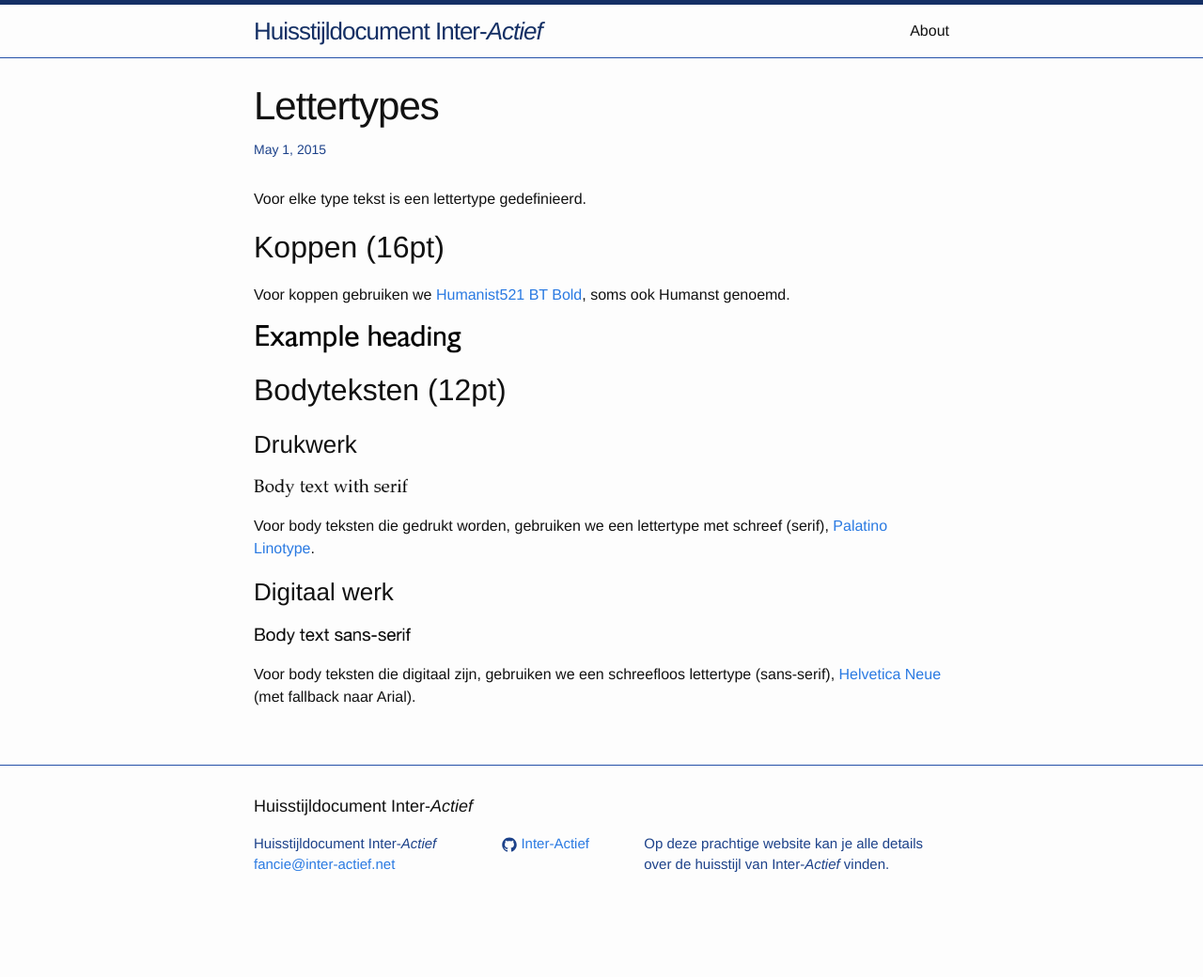
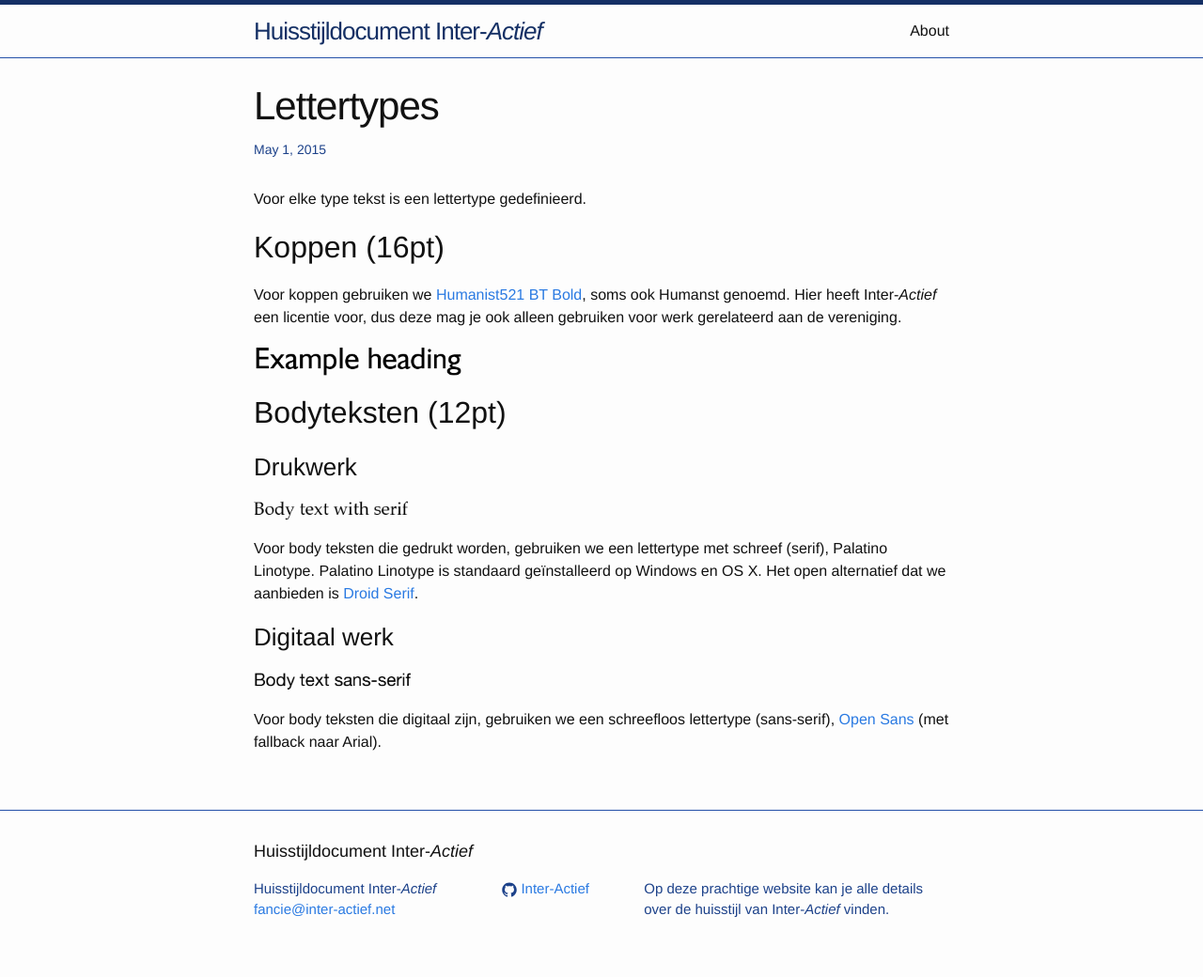
Before and after one commit to Inter-Actief/fancie-huisstijldocument, a Jekyll site: the page built from _posts/2015-05-01-lettertypes.markdown, in a window 1280 px wide. Shown: the whole page at 94% size. Built offline with Jekyll 4.4.1, drawn with Linux system fonts in a browser that asks for light colours; before the commit the page ends 992 px from its top, so only the background shows below that.

Commit message:
Removed copyrighted material

```diff
--- a/_posts/2015-05-01-lettertypes.markdown
+++ b/_posts/2015-05-01-lettertypes.markdown
@@ -9,7 +9,7 @@
 
 Koppen (16pt)
 -------------
-Voor koppen gebruiken we [Humanist521 BT Bold]({{ site.baseurl }}/assets/humanist-521-bt.ttf), soms ook Humanst genoemd.
+Voor koppen gebruiken we [Humanist521 BT Bold]({{ site.baseurl }}/assets/humanist-521-bt.ttf), soms ook Humanst genoemd. Hier heeft Inter-*Actief* een licentie voor, dus deze mag je ook alleen gebruiken voor werk gerelateerd aan de vereniging.
 
 <img src="{{ site.baseurl }}/assets/heading.png" style="height: 35px" />
 
@@ -19,9 +19,9 @@
 ### Drukwerk
 <img src="{{ site.baseurl }}/assets/body-text-with-serif.png" style="height: 25px"/>
 
-Voor body teksten die gedrukt worden, gebruiken we een lettertype met schreef (serif), [Palatino Linotype]({{ site.baseurl }}/assets/palatino-linotype.ttf).
+Voor body teksten die gedrukt worden, gebruiken we een lettertype met schreef (serif), Palatino Linotype. Palatino Linotype is standaard geïnstalleerd op Windows en OS X. Het open alternatief dat we aanbieden is [Droid Serif]({{ site.baseurl }}/assets/droid-serif.ttf).
 
 ### Digitaal werk
 <img src="{{ site.baseurl }}/assets/body-text-sans-serif.png" style="height: 25px"/>
 
-Voor body teksten die digitaal zijn, gebruiken we een schreefloos lettertype (sans-serif), [Helvetica Neue]({{ site.baseurl }}/assets/helvetica-neue-medium.ttf) (met fallback naar Arial).
+Voor body teksten die digitaal zijn, gebruiken we een schreefloos lettertype (sans-serif), [Open Sans]({{ site.baseurl }}/assets/open-sans-regular.ttf) (met fallback naar Arial).
```
Also changed, not shown: assets/droid-serif.ttf (added), assets/open-sans-regular.ttf (added).
